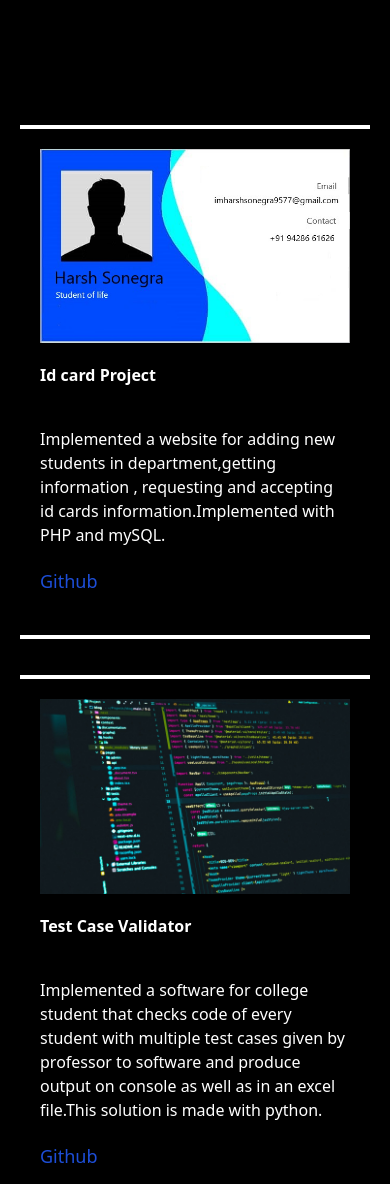
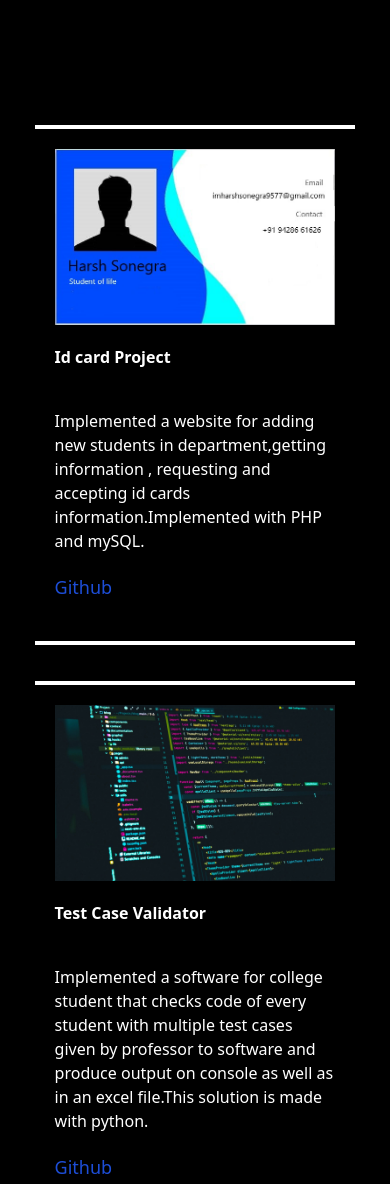
Before and after one commit to virtualharsh/virtualharsh.github.io, a website: page index.html in a window 390 px wide. Shown: the part 600-1784 px from the top of the page. Drawn offline with nearby package versions, Linux system fonts and the light colour scheme.

Commit message:
fixed project width problem in tablets

```diff
--- a/index.html
+++ b/index.html
@@ -9,7 +9,7 @@
     <link rel="icon" type="image/x-icon" href="./imgs/favicon/favicon.ico">
     <link rel="icon" href="./imgs/favicon/favicon.ico" />
     <link rel="stylesheet" href="./style/index.css">
-    <!-- <script src="https://cdn.tailwindcss.com"></script> -->
+    <script src="https://cdn.tailwindcss.com"></script>
     <script src="./scripts/login.js"></script>
     <link rel="stylesheet" href="./style/style.css">
     <title>Harsh, welcomes you</title>
@@ -69,28 +69,34 @@
     <!-- Projects -->
     <section>
         <div id="Projects" class="flex  justify-center lg:space-x-7 w-full h-full p-5 flex-wrap flex-col md:flex-col lg:flex-row ">
-            <div class="item border-y-4 border-white p-5  hover:border-gray-400  mt-9 duration-200 md:w-[80%] md:mx-auto   lg:w-1/4">
+            <div class="item border-y-4 border-white p-5  hover:border-gray-400  mt-9 duration-200 w-11/12 m-auto lg:m-0 lg:w-1/4">
                 <img class="w-full m-auto" src="imgs/idcard.jpg" alt="Id card image">
                 <h3 class="py-5 font-extrabold">Id card Project</h3>
                 <p class="py-5 h-[40%]">Implemented a website for adding new students in department,getting information , requesting and accepting id cards information.Implemented with PHP and mySQL. </p>
                 <a href="https://github.com/fake-harsh/id_card_project" class="text-blue-700 block mb-5  font-light text-lg" target="_blank">Github</a>
             </div>
 
-            <div class="item border-y-4 border-white p-5  hover:border-gray-400  mt-9 duration-200 md:w-[80%] md:mx-auto   lg:w-1/4">
+            <div class="item border-y-4 border-white p-5  hover:border-gray-400  mt-9 duration-200 w-11/12 m-auto lg:m-0  lg:w-1/4">
                 <img class="m-auto" src="imgs/testcase.jpg" alt="Id card image">
                 <h3 class="py-5 font-extrabold">Test Case Validator</h3>
                 <p class="py-5 h-[40%]">Implemented a software for college student that checks code of every student with multiple test cases given by professor to software and produce output on console as well as in an excel file.This solution is made with python.</p>
                 <a href="https://github.com/fake-harsh/id_card_project" class="text-blue-700 block mb-5  font-light text-lg" target="_blank">Github</a>
             </div>
 
-            <div class="item border-y-4 border-white p-5  hover:border-gray-400  mt-9 duration-200 md:w-[80%] md:mx-auto   lg:w-1/4">
+            <div class="item border-y-4 border-white p-5  hover:border-gray-400  mt-9 duration-200 w-11/12 m-auto lg:m-0  lg:w-1/4">
                 <img class="m-auto" src="imgs/digit identification.jpg" alt="Digit identification">
                 <h3 class="py-5 font-extrabold">Gujarati Digit Identification</h3>
                 <p class="py-5 h-[40%]">Implemented a software for college student that checks code of every student with multiple test cases given by professor to software and produce output on console as well as in an excel file.This solution is made with python.</p>
                 <a href="https://github.com/fake-harsh/id_card_project" class="text-blue-700 block mb-5  font-light text-lg" target="_blank">Github</a>
             </div>
 
-            </div>
+
+            <!-- <div class="item border-y-4 border-white p-5  hover:border-gray-400  duration-200 w-11/12 mx-auto mt-9  lg:w-1/4">
+                <img class="m-auto" src="imgs/digit identification.jpg" alt="Digit identification">
+                <h3 class="py-5 font-extrabold">Gujarati Digit Identification</h3>
+                <p class="py-5 h-[40%]">Implemented a software for college student that checks code of every student with multiple test cases given by professor to software and produce output on console as well as in an excel file.This solution is made with python.</p>
+                <a href="https://github.com/fake-harsh/id_card_project" class="text-blue-700 block mb-5  font-light text-lg" target="_blank">Github</a>
+            </div> -->
         </div>
     </section>
 
```
